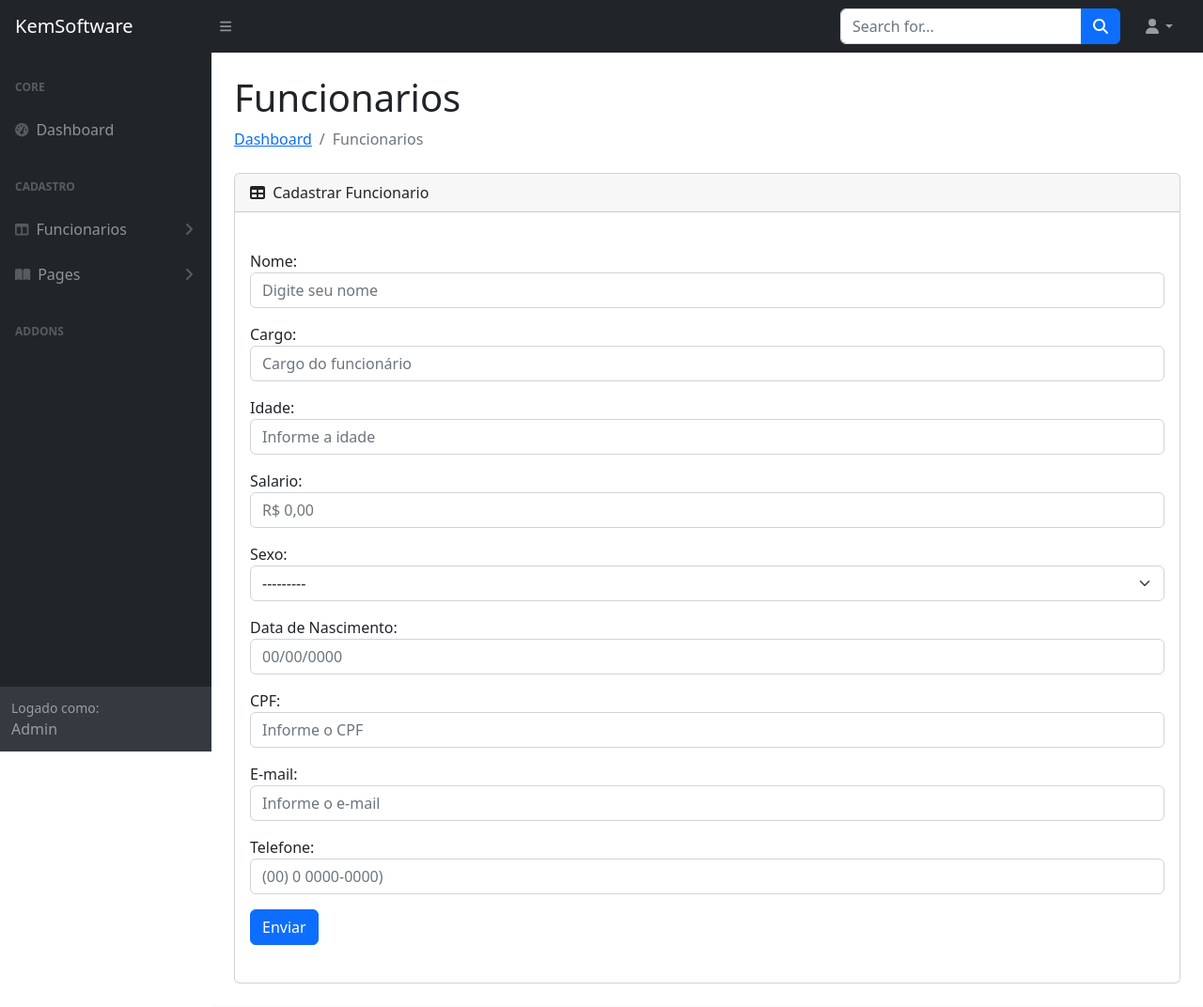
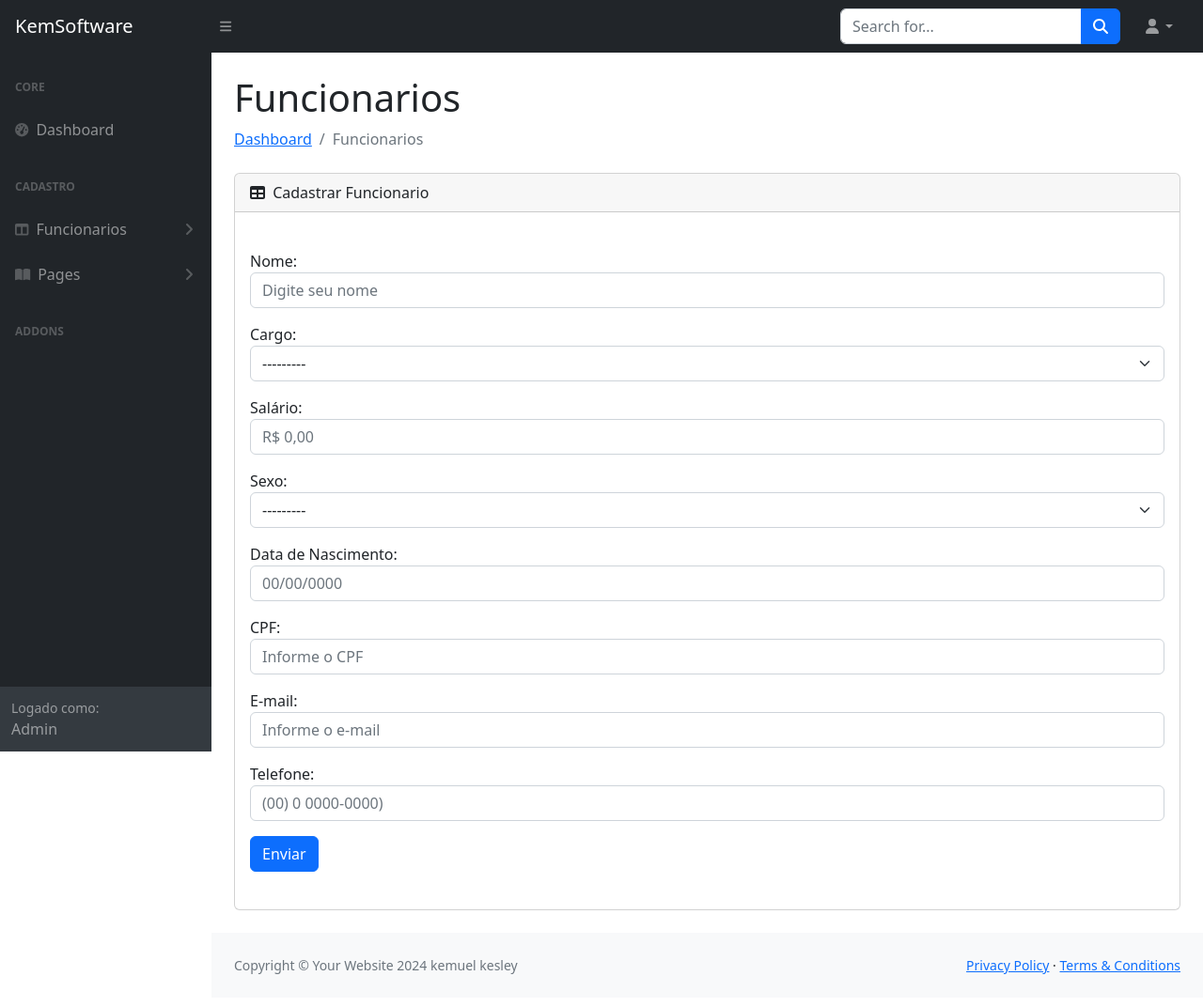
Before and after one commit to kemuelkesley/empresa_sidebar, a Django app: template templates/cadastrar_funcionario_original.html in a window 1280 px wide. Shown: the top 1072 px of the page at 94% size. After the commit the page ends 1037 px from the top, so only its background shows below. Run offline with Django 5.2, Linux system fonts and the light colour scheme; the template is opened without the code that fills it: values that come from a table or form of the project are taken from there, others are empty; some libraries are stand-ins or nearby versions.

Commit message:
Formulario corrijido, não estava salvando.

```diff
--- a/empresa/admin.py
+++ b/empresa/admin.py
@@ -1,12 +1,13 @@
 from django.contrib import admin
-from empresa.models import Funcionario
+from empresa.models import Funcionario, Cargo
 
 
 # Register your models here.
 
 class FuncionarioAdmin(admin.ModelAdmin):
-    list_display = ('nome', 'cargo', 'idade', 'salario', 'sexo', 'data_nascimento', 'cpf', 'email')
+    list_display = ('nome', 'cargo', 'salario', 'sexo', 'data_nascimento', 'cpf', 'email')
 
 
 
 admin.site.register(Funcionario, FuncionarioAdmin)
+admin.site.register(Cargo)
--- a/empresa/forms.py
+++ b/empresa/forms.py
@@ -1,5 +1,5 @@
 from django import forms
-from empresa.models import Funcionario
+from empresa.models import Funcionario, Cargo
 
 
 class FuncionarioForm(forms.ModelForm):
@@ -14,36 +14,25 @@ class FuncionarioForm(forms.ModelForm):
         }),
     )
 
-    cargo = forms.CharField(
+    cargo = forms.ModelChoiceField(
         label='Cargo',
-        max_length=50,
-        required=True,
-        widget=forms.TextInput(attrs={
-            'class': 'form-control',
-            'placeholder': 'Cargo do funcionário',
+        queryset=Cargo.objects.all(),
+        widget=forms.Select(attrs={
+            'class': 'form-select',
         }),
     )
 
-    idade = forms.CharField(
-        label='Idade',
-        max_length=10,
-        required=True,
-        widget=forms.TextInput(attrs={
-            'class': 'form-control',
-            'placeholder': 'Informe a idade',
-        }),
-    )
 
-    salario = forms.CharField(
-        label='Salario',
-        max_length=10,
+    salario = forms.DecimalField(
+        label='Salário',
+        max_digits=10,
+        decimal_places=2,
         required=True,
         widget=forms.TextInput(attrs={
             'class': 'form-control',
             'placeholder': 'R$ 0,00',
         }),
     )
-
 
     sexo = forms.ChoiceField(
         label='Sexo',
@@ -52,6 +41,7 @@ class FuncionarioForm(forms.ModelForm):
             'class': 'form-select',
         }),
     )
+
 
     data_nascimento = forms.DateField(
         label='Data de Nascimento',
@@ -89,6 +79,7 @@ class FuncionarioForm(forms.ModelForm):
         }),
     )
 
+
     class Meta:
         model = Funcionario
         fields = '__all__'
--- a/empresa/models.py
+++ b/empresa/models.py
@@ -1,6 +1,15 @@
 from django.db import models
 
 # Create your models here.
+
+class Cargo(models.Model):
+    nome = models.CharField(max_length=40)
+
+    def __str__(self):
+        return self.nome
+
+
+
 
 class Funcionario(models.Model):
 
@@ -12,8 +21,7 @@ class Funcionario(models.Model):
     )
 
     nome = models.CharField(max_length=100)
-    cargo = models.CharField(max_length=100)
-    idade = models.IntegerField()
+    cargo = models.ForeignKey(Cargo, on_delete=models.CASCADE)
     salario = models.DecimalField(max_digits=10, decimal_places=2)
     sexo = models.CharField(max_length=1, choices=SEXO_CHOICES)
     data_nascimento = models.DateField()
--- a/templates/cadastrar_funcionario.html
+++ b/templates/cadastrar_funcionario.html
@@ -17,7 +17,7 @@
                         Cadastrar Funcionario
                     </div>
                     <div class="card-body">
-                        <form class=" mx-auto my-4" action="" method="post">
+                        <form class=" mx-auto my-4" action="" method="POST">
                             {% csrf_token %}
 
                             <div class="row">
@@ -38,6 +38,7 @@
                                         <label for="cargo">Salário:</label>
                                         {{ form.salario }}
                                     </div>
+
                                     <div class="mb-3">
                                         <label for="cargo">Sexo:</label>
                                         {{ form.sexo }}
@@ -67,8 +68,6 @@
                                 </div>
                             </div>
 
-
-
                             <input type="submit" class="btn btn-primary" value="Enviar">
                         </form>
                     </div>
```
Also changed, not shown: empresa/views.py (+9 -2 lines), empresa/migrations/0001_initial.py, empresa/migrations/0002_alter_funcionario_sexo.py (deleted), empresa/migrations/0002_remove_funcionario_idade.py (added), empresa/migrations/0003_funcionario_telefone.py (deleted). Lines whose indentation alone changed are shown as unchanged.
